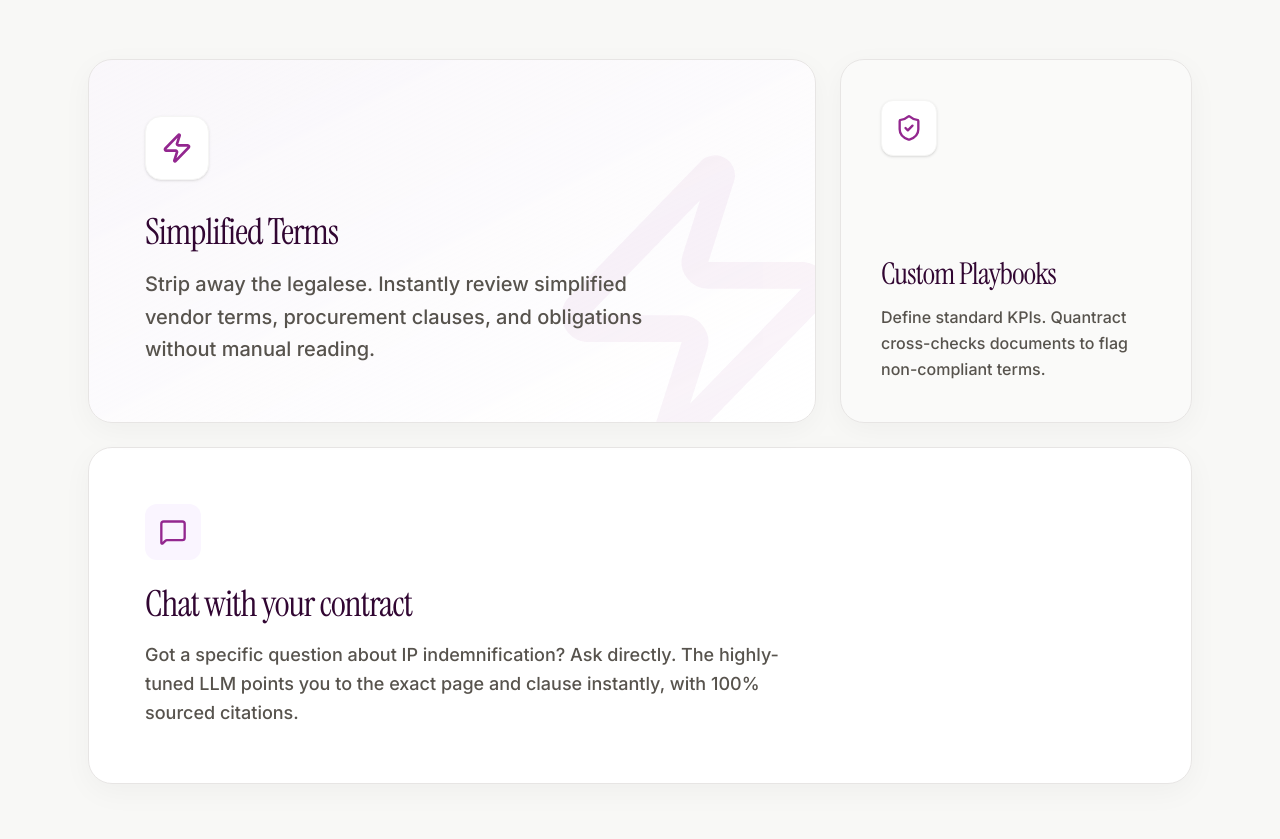
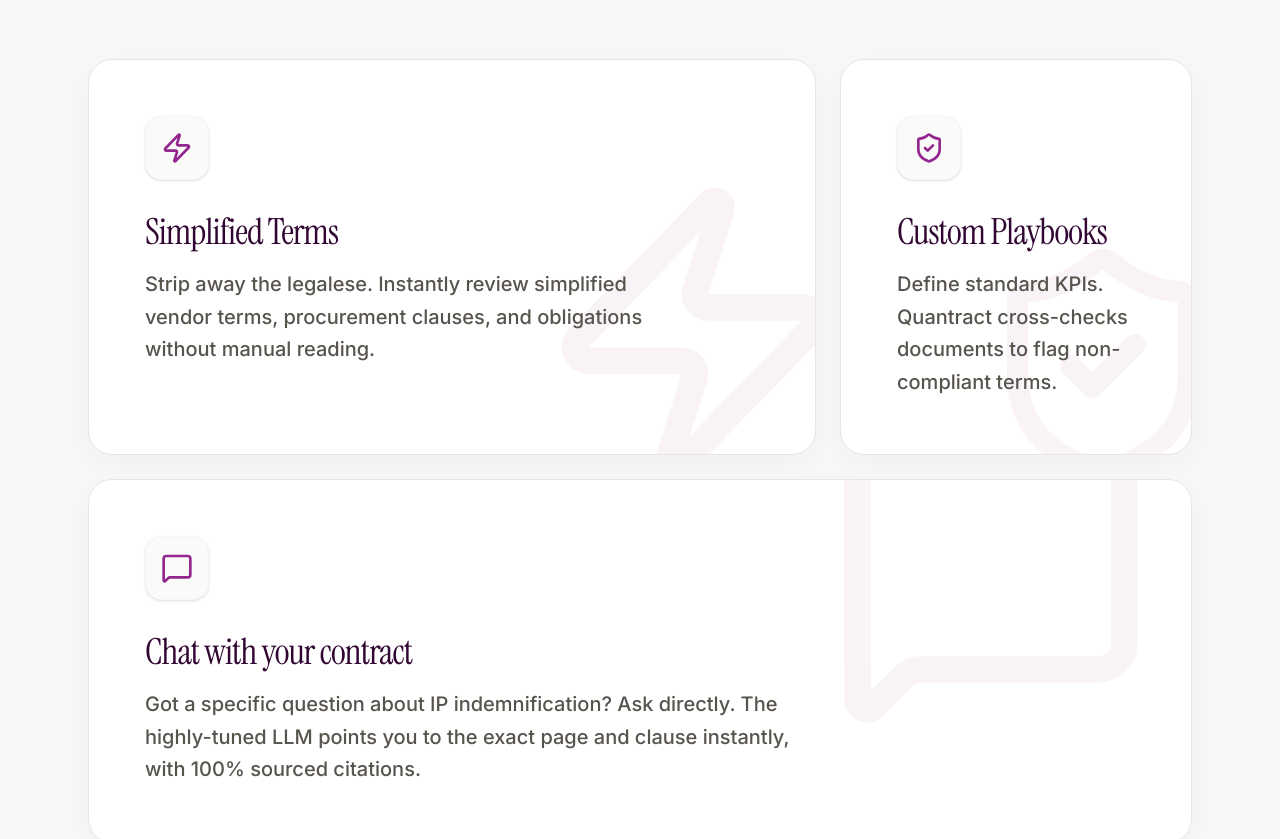
Before and after one commit to QuanteraAI/quantract, a React (Vite) app: page / in a window 1280 px wide. Shown: the part 1368-2207 px from the top of the page. Built offline with nearby package versions, Linux system fonts and the light colour scheme.

Commit message:
Standardize USP bento grid styles

```diff
--- a/src/pages/Home.jsx
+++ b/src/pages/Home.jsx
@@ -33,12 +33,12 @@ export default function Home() {
                 </div>
                 <div className="grid md:grid-cols-2 lg:grid-cols-3 gap-6">
                     {/* Bento Large Card */}
-                    <div className="lg:col-span-2 bg-gradient-to-br from-purple-50/50 to-white p-10 md:p-14 rounded-3xl border border-stone-200 shadow-[0_8px_30px_rgb(0,0,0,0.04)] hover:shadow-[0_8px_30px_rgb(0,0,0,0.08)] transition-all relative overflow-hidden group">
-                        <div className="absolute -bottom-10 -right-10 opacity-5 group-hover:opacity-10 transition-opacity duration-500">
+                    <div className="lg:col-span-2 bg-white p-10 md:p-14 rounded-3xl border border-stone-200 shadow-[0_8px_30px_rgb(0,0,0,0.04)] hover:shadow-[0_8px_30px_rgb(0,0,0,0.08)] transition-all relative overflow-hidden group">
+                        <div className="absolute -bottom-10 -right-10 opacity-5 group-hover:opacity-10 transition-opacity duration-500 pointer-events-none">
                             <Zap className="w-80 h-80 text-[var(--color-primary)]" />
                         </div>
                         <div className="relative z-10 max-w-lg">
-                            <div className="w-16 h-16 bg-white rounded-2xl shadow-sm border border-stone-100 flex items-center justify-center mb-8 hidden md:flex">
+                            <div className="w-16 h-16 bg-stone-50 rounded-2xl shadow-sm border border-stone-100 flex items-center justify-center mb-8">
                                 <Zap className="w-8 h-8 text-[var(--color-primary)]" />
                             </div>
                             <h3 className="font-serif text-3xl md:text-4xl mb-4 text-[var(--color-dark-text)] tracking-tight">Simplified Terms</h3>
@@ -49,26 +49,32 @@ export default function Home() {
                     </div>
 
                     {/* Bento Small Card */}
-                    <div className="bg-stone-50 p-10 rounded-3xl border border-stone-200 shadow-[0_8px_30px_rgb(0,0,0,0.04)] flex flex-col justify-between hover:shadow-[0_8px_30px_rgb(0,0,0,0.08)] transition-all">
-                        <div className="w-14 h-14 bg-white rounded-xl shadow-sm border border-stone-100 flex items-center justify-center mb-6">
-                            <ShieldCheck className="w-7 h-7 text-[var(--color-primary)]" />
+                    <div className="bg-white p-10 md:p-14 rounded-3xl border border-stone-200 shadow-[0_8px_30px_rgb(0,0,0,0.04)] hover:shadow-[0_8px_30px_rgb(0,0,0,0.08)] transition-all relative overflow-hidden group flex flex-col justify-between">
+                        <div className="absolute -bottom-10 -right-10 opacity-5 group-hover:opacity-10 transition-opacity duration-500 pointer-events-none">
+                            <ShieldCheck className="w-64 h-64 text-[var(--color-primary)]" />
                         </div>
-                        <div>
-                            <h3 className="font-serif text-2xl md:text-3xl mb-3 text-[var(--color-dark-text)] tracking-tight">Custom Playbooks</h3>
-                            <p className="text-stone-600 leading-relaxed font-medium">
+                        <div className="relative z-10">
+                            <div className="w-16 h-16 bg-stone-50 rounded-2xl shadow-sm border border-stone-100 flex items-center justify-center mb-8">
+                                <ShieldCheck className="w-8 h-8 text-[var(--color-primary)]" />
+                            </div>
+                            <h3 className="font-serif text-3xl md:text-4xl mb-4 text-[var(--color-dark-text)] tracking-tight">Custom Playbooks</h3>
+                            <p className="text-stone-600 text-lg md:text-xl leading-relaxed font-medium">
                                 Define standard KPIs. Quantract cross-checks documents to flag non-compliant terms.
                             </p>
                         </div>
                     </div>
 
                     {/* Bento Full-Width Card */}
-                    <div className="lg:col-span-3 bg-white p-10 md:p-14 rounded-3xl border border-stone-200 shadow-[0_8px_30px_rgb(0,0,0,0.04)] hover:shadow-[0_8px_30px_rgb(0,0,0,0.08)] transition-all flex flex-col md:flex-row items-center justify-between gap-10">
-                        <div className="max-w-2xl">
-                            <div className="w-14 h-14 bg-purple-50 rounded-xl flex items-center justify-center mb-6">
-                                <MessageSquare className="w-7 h-7 text-[var(--color-primary)]" />
+                    <div className="lg:col-span-3 bg-white p-10 md:p-14 rounded-3xl border border-stone-200 shadow-[0_8px_30px_rgb(0,0,0,0.04)] hover:shadow-[0_8px_30px_rgb(0,0,0,0.08)] transition-all relative overflow-hidden group flex flex-col md:flex-row items-center justify-between gap-10">
+                        <div className="absolute -top-16 right-10 opacity-5 group-hover:opacity-10 transition-opacity duration-500 pointer-events-none">
+                            <MessageSquare className="w-80 h-80 text-[var(--color-primary)]" />
+                        </div>
+                        <div className="relative z-10 max-w-2xl">
+                            <div className="w-16 h-16 bg-stone-50 rounded-2xl shadow-sm border border-stone-100 flex items-center justify-center mb-8">
+                                <MessageSquare className="w-8 h-8 text-[var(--color-primary)]" />
                             </div>
                             <h3 className="font-serif text-3xl md:text-4xl mb-4 text-[var(--color-dark-text)] tracking-tight">Chat with your contract</h3>
-                            <p className="text-stone-600 text-lg leading-relaxed font-medium">
+                            <p className="text-stone-600 text-lg md:text-xl leading-relaxed font-medium">
                                 Got a specific question about IP indemnification? Ask directly. The highly-tuned LLM points you to the exact page and clause instantly, with 100% sourced citations.
                             </p>
                         </div>
```
